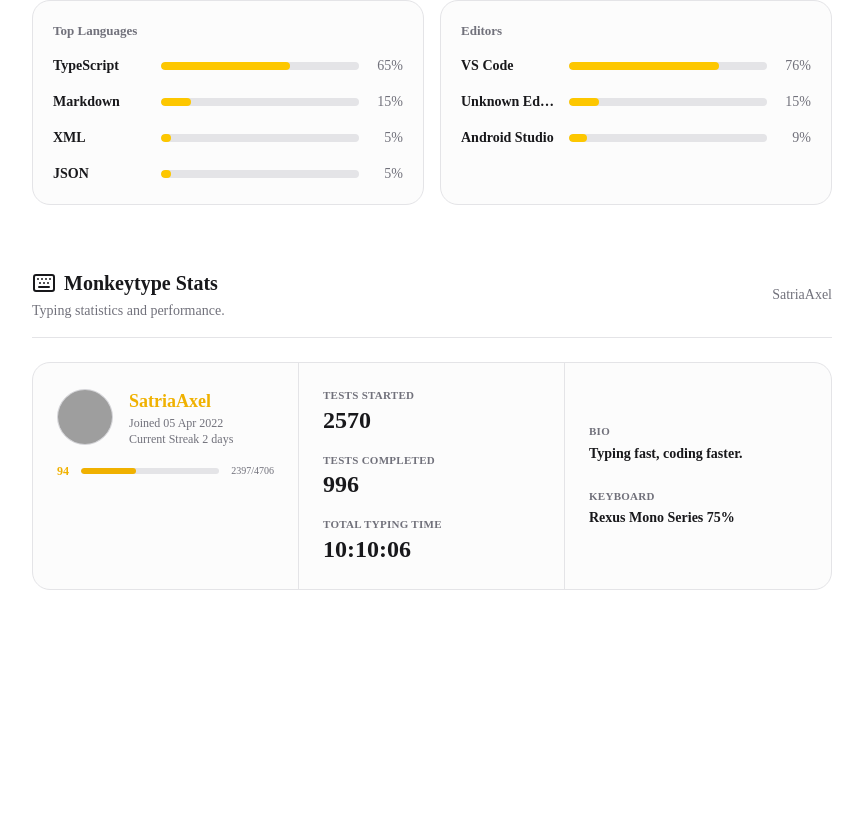
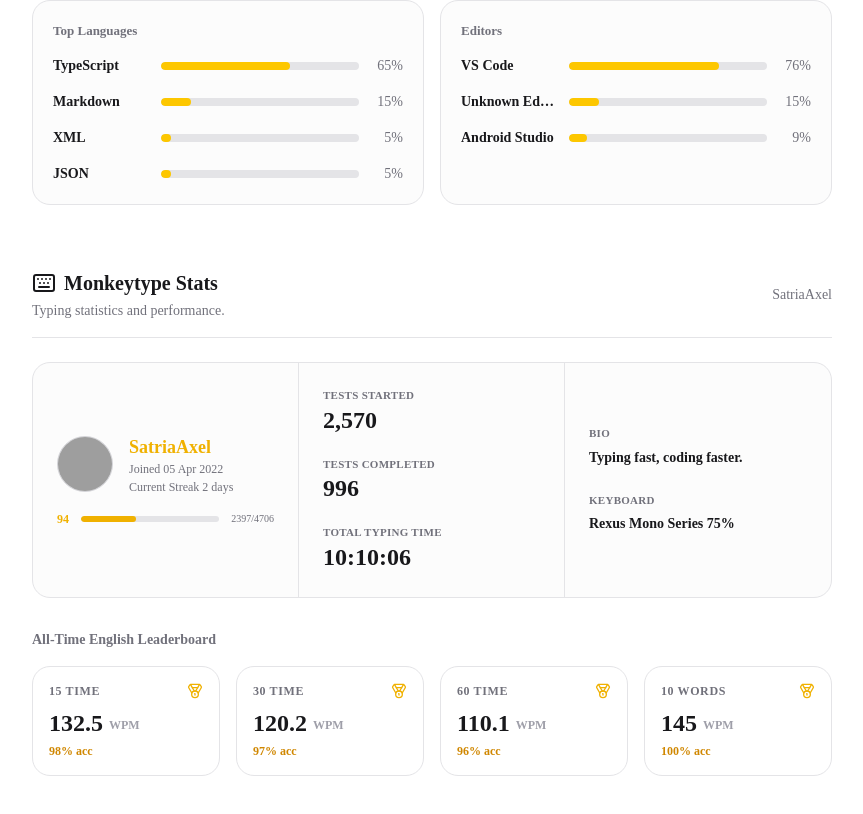
Before and after one commit to rifkyprataama/portfolio-dapa, a Next.js app: page /dashboard in a window 1280 px wide. Shown: the part 1962-2776 px from the top of the page, without its empty margins (392-1255 px from the left). Before the commit the page ends 2616 px from the top, so only its background shows below. Built offline with nearby package versions, Linux system fonts and the light colour scheme; grey boxes are pictures that could not be loaded.

Commit message:
wakatime monkeytype

```diff
--- a/components/sections/monkeytype-stats.tsx
+++ b/components/sections/monkeytype-stats.tsx
@@ -1,5 +1,8 @@
 "use client"
-import { Keyboard } from "lucide-react"
+import React, { useState, useEffect } from "react"
+import { Keyboard, Medal } from "lucide-react"
+import { Tooltip as ReactTooltip } from 'react-tooltip'
+import 'react-tooltip/dist/react-tooltip.css'
 import { useLanguageStore } from "@/store/use-language-store"
 import { dict } from "@/lib/dictionaries"
 
@@ -7,9 +10,20 @@
   const { language } = useLanguageStore()
   const d = dict[language]
 
+  const [mounted, setMounted] = useState(false)
+  useEffect(() => setMounted(true), [])
+
+  // Data Dummy Leaderboard sesuai video referensi
+  const leaderboards = [
+    { mode: "15 time", wpm: 132.5, acc: "98%", date: "12 Oct 2025" },
+    { mode: "30 time", wpm: 120.2, acc: "97%", date: "05 Nov 2025" },
+    { mode: "60 time", wpm: 110.1, acc: "96%", date: "20 Dec 2025" },
+    { mode: "10 words", wpm: 145.0, acc: "100%", date: "01 Jan 2026" },
+  ]
+
   return (
     <div className="flex flex-col gap-6 w-full mt-8">
-      {/* Header Monkeytype */}
+      {/* Header */}
       <div className="flex flex-col sm:flex-row sm:items-center justify-between gap-4 border-b border-zinc-200 dark:border-zinc-800 pb-4">
         <div className="flex flex-col gap-1">
           <h2 className="text-xl font-bold text-zinc-900 dark:text-zinc-100 flex items-center gap-2">
@@ -20,26 +34,28 @@
             {d.monkeytypeSubtitle}
           </p>
         </div>
-        <span className="text-sm font-medium text-zinc-500">SatriaAxel</span>
+        <a href="https://monkeytype.com/profile/SatriaAxel" target="_blank" rel="noreferrer" className="text-sm font-medium text-zinc-500 hover:text-zinc-900 dark:hover:text-zinc-100 transition-colors">
+          SatriaAxel
+        </a>
       </div>
 
-      {/* Card Utama Monkeytype */}
-      <div className="flex flex-col md:flex-row border border-zinc-200 dark:border-zinc-800/80 bg-zinc-50/50 dark:bg-zinc-900/20 rounded-2xl overflow-hidden">
+      {/* Card Utama */}
+      <div className="flex flex-col md:flex-row border border-zinc-200 dark:border-zinc-800/80 bg-zinc-50/50 dark:bg-zinc-900/20 rounded-2xl overflow-hidden hover:border-zinc-300 dark:hover:border-zinc-700 transition-colors">
 
         {/* Kolom 1: Profil */}
-        <div className="flex flex-col p-6 border-b md:border-b-0 md:border-r border-zinc-200 dark:border-zinc-800/80 md:w-1/3">
+        <div className="flex flex-col p-6 border-b md:border-b-0 md:border-r border-zinc-200 dark:border-zinc-800/80 md:w-1/3 justify-center">
           <div className="flex items-center gap-4 mb-4">
             <div className="w-14 h-14 rounded-full bg-zinc-200 dark:bg-zinc-800 overflow-hidden border border-zinc-300 dark:border-zinc-700">
               <img src="https://images.unsplash.com/photo-1535713875002-d1d0cf377fde?q=80&w=150&auto=format&fit=crop" alt="Avatar" className="w-full h-full object-cover" />
             </div>
             <div className="flex flex-col">
               <h3 className="text-lg font-bold text-yellow-500 dark:text-yellow-400">SatriaAxel</h3>
-              <p className="text-xs text-zinc-500">Joined 05 Apr 2022</p>
-              <p className="text-xs text-zinc-500">Current Streak 2 days</p>
+              <p className="text-xs font-medium text-zinc-500">Joined 05 Apr 2022</p>
+              <p className="text-xs font-medium text-zinc-500 mt-0.5">Current Streak 2 days</p>
             </div>
           </div>
           {/* Level Bar */}
-          <div className="flex items-center gap-3 text-xs font-bold text-yellow-500">
+          <div className="flex items-center gap-3 text-xs font-bold text-yellow-500 cursor-help" data-tooltip-id="mt-tooltip" data-tooltip-content="Level 94">
             <span>94</span>
             <div className="flex-1 h-1.5 bg-zinc-200 dark:bg-zinc-800 rounded-full overflow-hidden">
                <div className="h-full bg-yellow-500 rounded-full" style={{ width: '40%' }}></div>
@@ -49,10 +65,10 @@
         </div>
 
         {/* Kolom 2: Stats Angka */}
-        <div className="flex flex-col justify-center p-6 border-b md:border-b-0 md:border-r border-zinc-200 dark:border-zinc-800/80 md:w-1/3 gap-4">
+        <div className="flex flex-col justify-center p-6 border-b md:border-b-0 md:border-r border-zinc-200 dark:border-zinc-800/80 md:w-1/3 gap-5">
           <div className="flex flex-col">
             <span className="text-[11px] font-bold text-zinc-500 uppercase tracking-wide">{d.lblTestsStarted}</span>
-            <span className="text-2xl font-bold text-zinc-900 dark:text-zinc-100">2570</span>
+            <span className="text-2xl font-bold text-zinc-900 dark:text-zinc-100">2,570</span>
           </div>
           <div className="flex flex-col">
             <span className="text-[11px] font-bold text-zinc-500 uppercase tracking-wide">{d.lblTestsCompleted}</span>
@@ -67,16 +83,48 @@
         {/* Kolom 3: Info */}
         <div className="flex flex-col justify-center p-6 md:w-1/3 gap-6">
           <div className="flex flex-col">
-            <span className="text-[11px] font-bold text-zinc-500 uppercase tracking-wide mb-1">{d.lblBio}</span>
+            <span className="text-[11px] font-bold text-zinc-500 uppercase tracking-wide mb-1.5">{d.lblBio}</span>
             <span className="text-sm font-semibold text-zinc-900 dark:text-zinc-100">Typing fast, coding faster.</span>
           </div>
           <div className="flex flex-col">
-            <span className="text-[11px] font-bold text-zinc-500 uppercase tracking-wide mb-1">{d.lblKeyboard}</span>
+            <span className="text-[11px] font-bold text-zinc-500 uppercase tracking-wide mb-1.5">{d.lblKeyboard}</span>
             <span className="text-sm font-semibold text-zinc-900 dark:text-zinc-100">Rexus Mono Series 75%</span>
           </div>
         </div>
+      </div>
 
+      {/* All-Time Leaderboard (Fitur Baru dari Video) */}
+      <div className="flex flex-col gap-4 mt-2">
+        <h3 className="text-sm font-semibold text-zinc-500 dark:text-zinc-400">All-Time English Leaderboard</h3>
+        <div className="grid grid-cols-2 md:grid-cols-4 gap-4">
+          {leaderboards.map((board, i) => (
+            <div key={i} className="flex flex-col p-4 border border-zinc-200 dark:border-zinc-800 bg-white dark:bg-zinc-900/40 rounded-2xl hover:border-zinc-300 dark:hover:border-zinc-700 transition-all hover:shadow-sm">
+              <div className="flex justify-between items-start mb-2">
+                <span className="text-xs font-bold text-zinc-500 uppercase tracking-wider">{board.mode}</span>
+                <Medal
+                  className="w-4 h-4 text-yellow-500 cursor-help transition-transform hover:scale-110"
+                  data-tooltip-id="mt-tooltip"
+                  data-tooltip-content={`Achieved on ${board.date}`}
+                />
+              </div>
+              <div className="flex items-end gap-1.5 mt-1">
+                <span className="text-2xl font-black text-zinc-900 dark:text-zinc-100 leading-none">{board.wpm}</span>
+                <span className="text-xs font-bold text-zinc-400 mb-0.5">WPM</span>
+              </div>
+              <div className="text-xs font-semibold text-yellow-600 dark:text-yellow-500 mt-2">
+                {board.acc} acc
+              </div>
+            </div>
+          ))}
+        </div>
       </div>
+
+      {mounted && (
+        <ReactTooltip
+          id="mt-tooltip"
+          className="!bg-zinc-900 !text-white !text-xs !font-bold !rounded-md !px-2.5 !py-1.5 z-50"
+        />
+      )}
     </div>
   )
 }
--- a/components/sections/wakatime-stats.tsx
+++ b/components/sections/wakatime-stats.tsx
@@ -1,5 +1,8 @@
 "use client"
+import React, { useState, useEffect } from "react"
 import { Clock } from "lucide-react"
+import { Tooltip as ReactTooltip } from 'react-tooltip'
+import 'react-tooltip/dist/react-tooltip.css'
 import { useLanguageStore } from "@/store/use-language-store"
 import { dict } from "@/lib/dictionaries"
 
@@ -7,23 +10,26 @@
   const { language } = useLanguageStore()
   const d = dict[language]
 
-  // Data Dummy WakaTime
+  const [mounted, setMounted] = useState(false)
+  useEffect(() => setMounted(true), [])
+
+  // Data Dummy WakaTime (Ditambah detail waktu untuk tooltip)
   const topLanguages = [
-    { name: "TypeScript", percent: 65 },
-    { name: "Markdown", percent: 15 },
-    { name: "XML", percent: 5 },
-    { name: "JSON", percent: 5 },
+    { name: "TypeScript", percent: 65, time: "5 hrs 45 mins" },
+    { name: "Markdown", percent: 15, time: "1 hr 20 mins" },
+    { name: "XML", percent: 5, time: "25 mins" },
+    { name: "JSON", percent: 5, time: "25 mins" },
   ]
 
   const topEditors = [
-    { name: "VS Code", percent: 76 },
-    { name: "Unknown Editor", percent: 15 },
-    { name: "Android Studio", percent: 9 },
+    { name: "VS Code", percent: 76, time: "6 hrs 30 mins" },
+    { name: "Unknown Editor", percent: 15, time: "1 hr 15 mins" },
+    { name: "Android Studio", percent: 9, time: "45 mins" },
   ]
 
   return (
     <div className="flex flex-col gap-6 w-full mt-8">
-      {/* Header WakaTime */}
+      {/* Header */}
       <div className="flex flex-col sm:flex-row sm:items-center justify-between gap-4 border-b border-zinc-200 dark:border-zinc-800 pb-4">
         <div className="flex flex-col gap-1">
           <h2 className="text-xl font-bold text-zinc-900 dark:text-zinc-100 flex items-center gap-2">
@@ -47,24 +53,29 @@
           { label: d.lblBestDay, value: "April 01, 2026 (2 hrs 34 mins)" },
           { label: d.lblAllTime, value: "1,086 hrs 32 mins" },
         ].map((stat, i) => (
-          <div key={i} className="flex flex-col justify-center p-5 border border-zinc-200 dark:border-zinc-800/80 bg-zinc-50/50 dark:bg-zinc-900/20 rounded-2xl hover:border-zinc-300 dark:hover:border-zinc-700 transition-colors">
+          <div key={i} className="flex flex-col justify-center p-5 border border-zinc-200 dark:border-zinc-800/80 bg-zinc-50/50 dark:bg-zinc-900/20 rounded-2xl hover:border-zinc-300 dark:hover:border-zinc-700 transition-colors cursor-default">
             <span className="text-[13px] font-semibold text-zinc-500 dark:text-zinc-400 mb-1">{stat.label}</span>
             <span className="text-base font-bold text-zinc-900 dark:text-zinc-100">{stat.value}</span>
           </div>
         ))}
       </div>
 
-      {/* Grid Progress Bars (Languages & Editors) */}
+      {/* Grid Progress Bars (Interaktif) */}
       <div className="grid grid-cols-1 md:grid-cols-2 gap-4">
         {/* Top Languages */}
         <div className="flex flex-col p-5 border border-zinc-200 dark:border-zinc-800/80 bg-zinc-50/50 dark:bg-zinc-900/20 rounded-2xl">
           <h3 className="text-[13px] font-semibold text-zinc-500 dark:text-zinc-400 mb-4">{d.lblTopLanguages}</h3>
           <div className="flex flex-col gap-4">
             {topLanguages.map((lang, i) => (
-              <div key={i} className="flex items-center gap-3 text-sm">
-                <span className="font-bold text-zinc-900 dark:text-zinc-100 w-24 shrink-0">{lang.name}</span>
+              <div
+                key={i}
+                className="flex items-center gap-3 text-sm cursor-help group"
+                data-tooltip-id="wakatime-tooltip"
+                data-tooltip-content={`${lang.name}: ${lang.time}`}
+              >
+                <span className="font-bold text-zinc-900 dark:text-zinc-100 w-24 shrink-0 group-hover:text-yellow-600 dark:group-hover:text-yellow-400 transition-colors">{lang.name}</span>
                 <div className="flex-1 h-2 bg-zinc-200 dark:bg-zinc-800 rounded-full overflow-hidden">
-                  <div className="h-full bg-yellow-400 dark:bg-yellow-500 rounded-full" style={{ width: `${lang.percent}%` }}></div>
+                  <div className="h-full bg-yellow-400 dark:bg-yellow-500 rounded-full transition-all duration-500 group-hover:opacity-80" style={{ width: `${lang.percent}%` }}></div>
                 </div>
                 <span className="text-zinc-500 font-medium w-8 text-right">{lang.percent}%</span>
               </div>
@@ -77,10 +88,15 @@
           <h3 className="text-[13px] font-semibold text-zinc-500 dark:text-zinc-400 mb-4">{d.lblEditors}</h3>
           <div className="flex flex-col gap-4">
             {topEditors.map((editor, i) => (
-              <div key={i} className="flex items-center gap-3 text-sm">
-                <span className="font-bold text-zinc-900 dark:text-zinc-100 w-24 shrink-0 truncate">{editor.name}</span>
+              <div
+                key={i}
+                className="flex items-center gap-3 text-sm cursor-help group"
+                data-tooltip-id="wakatime-tooltip"
+                data-tooltip-content={`${editor.name}: ${editor.time}`}
+              >
+                <span className="font-bold text-zinc-900 dark:text-zinc-100 w-24 shrink-0 truncate group-hover:text-yellow-600 dark:group-hover:text-yellow-400 transition-colors">{editor.name}</span>
                 <div className="flex-1 h-2 bg-zinc-200 dark:bg-zinc-800 rounded-full overflow-hidden">
-                  <div className="h-full bg-yellow-400 dark:bg-yellow-500 rounded-full" style={{ width: `${editor.percent}%` }}></div>
+                  <div className="h-full bg-yellow-400 dark:bg-yellow-500 rounded-full transition-all duration-500 group-hover:opacity-80" style={{ width: `${editor.percent}%` }}></div>
                 </div>
                 <span className="text-zinc-500 font-medium w-8 text-right">{editor.percent}%</span>
               </div>
@@ -89,6 +105,12 @@
         </div>
       </div>
 
+      {mounted && (
+        <ReactTooltip
+          id="wakatime-tooltip"
+          className="!bg-zinc-900 !text-white !text-xs !font-bold !rounded-md !px-2.5 !py-1.5 z-50"
+        />
+      )}
     </div>
   )
 }
```
